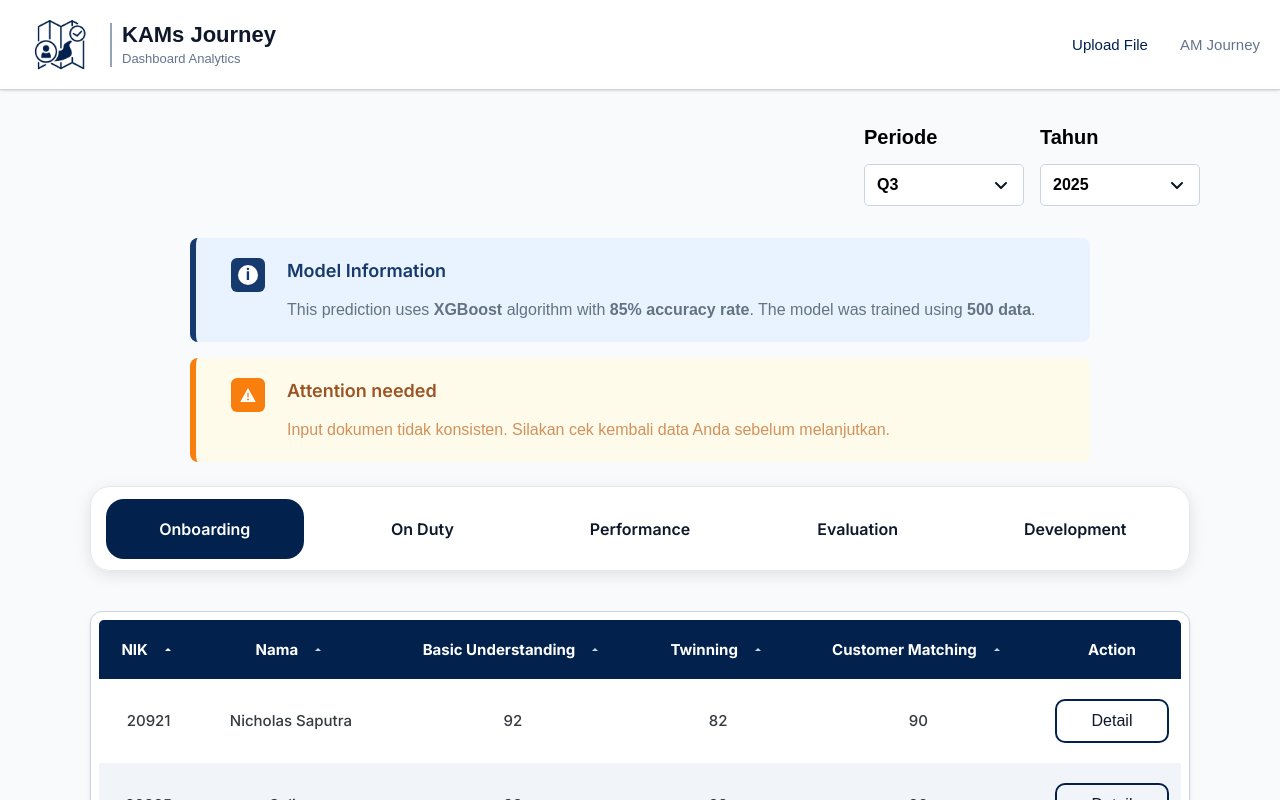
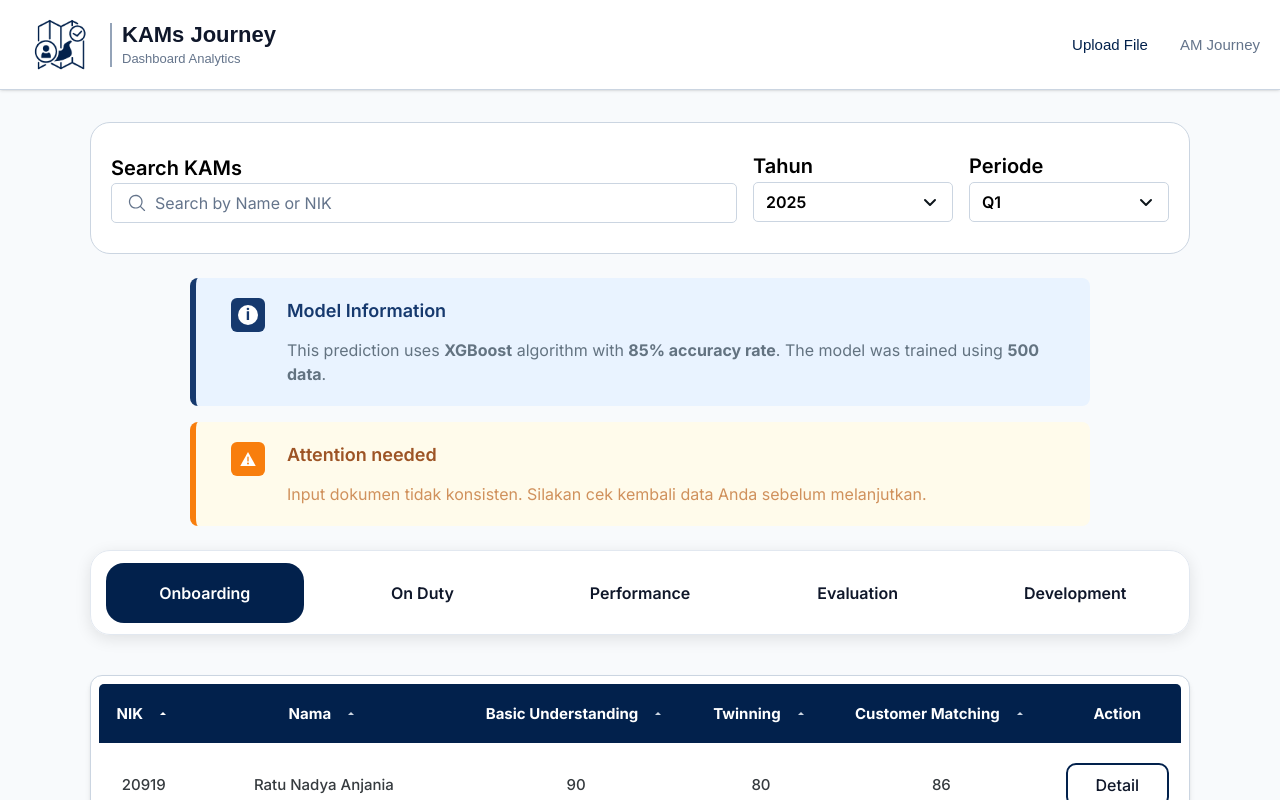
Before and after one commit to sarahnazly/KAMs-Journey, a Next.js app in the folder frontend/: page / in a window 1280 px wide. Shown: the top 800 px of the page. Built offline with nearby package versions, Linux system fonts and the light colour scheme.

Commit message:
feat: convert filters to controlled components and align layout with search bar

```diff
--- a/frontend/src/app/page.tsx
+++ b/frontend/src/app/page.tsx
@@ -6,8 +6,12 @@ import InfoAlert from "@/components/dashboard/InfoAlert";
 import WarningAlert from "@/components/dashboard/WarningAlert";
 import FilterYear from "@/components/dashboard/FilterYear";
 import FilterQuarter from "@/components/dashboard/FilterQuarter";
+import SearchBar from "@/components/dashboard/SearchBar";
 import Toast, { ToastType } from "@/components/common/Toast";
 import TabStage from "@/components/dashboard/TabStage";
+import { Inter } from "next/font/google";
+
+const inter = Inter({ subsets: ["latin"], weight: ["400", "600"] });
 
 export default function HomePage() {
   // Data dinamis
@@ -22,6 +26,9 @@ export default function HomePage() {
   const showToast = (title: string, message: string, type: ToastType) =>
     setToast({ open: true, title, message, type });
   const closeToast = () => setToast({ ...toast, open: false });
+
+  // Search Bar
+  const [search, setSearch] = useState("");
 
   // Filter quarter
   const [quarter, setQuarter] = useState<string>("Q1");
@@ -53,27 +60,36 @@ export default function HomePage() {
       if (year === 2024) {
         setError(`Gagal mengambil data untuk periode ${quarter} tahun ${year}.`);
         setData(null);
-      } else if (year === 2023) {
+        setLoading(false);
+        return;
+      }
+      if (year === 2023) {
         setData([]);
-      } else {
+        setLoading(false);
+        return;
+      }
       const allData = [
         { nik: "20919", nama: "Ratu Nadya Anjania", score1: 90, score2: 80, score3: 86, quarter: "Q1" },
         { nik: "20920", nama: "Budi Santoso", score1: 85, score2: 75, score3: 81, quarter: "Q2" },
         { nik: "20921", nama: "Nicholas Saputra", score1: 92, score2: 82, score3: 90, quarter: "Q3" },
         { nik: "20922", nama: "Pinky Siwi Nastiti", score1: 88, score2: 78, score3: 85, quarter: "Q4" },
-          // duplikasi untuk demo (filter akan pilih sesuai quarter)
         { nik: "20923", nama: "Anindya Maulida Widyatmoko", score1: 90, score2: 80, score3: 86, quarter: "Q1" },
         { nik: "20924", nama: "Sarah Nazly Nuraya", score1: 85, score2: 75, score3: 81, quarter: "Q2" },
         { nik: "20925", nama: "Celina", score1: 92, score2: 82, score3: 90, quarter: "Q3" },
         { nik: "20926", nama: "Alya Ghina", score1: 88, score2: 78, score3: 85, quarter: "Q4" },
       ];
-        // Filter berdasarkan quarter yang dipilih
-        const filteredData = allData.filter((row) => row.quarter === quarter);
-        setData(filteredData);
+      let filtered = allData.filter((row) => row.quarter === quarter);
+      if (search) {
+        filtered = filtered.filter(
+          row =>
+            row.nama.toLowerCase().includes(search.toLowerCase()) ||
+            row.nik.includes(search)
+        );
       }
+      setData(filtered);
       setLoading(false);
     }, 1200);
-  }, [year, quarter, stage]);
+  }, [year, quarter, stage, search]);
 
   // Detail action
   const handleDetail = (row: Record<string, any>) => {
@@ -81,12 +97,28 @@ export default function HomePage() {
   };
 
   return (
-    <div className="min-h-screen w-full bg-[#F8FAFC] flex flex-col items-center justify-start pt-8 gap-6">
-      {/* Filter Quarter and Year */}
-      <div className="w-full flex justify-end mb-2 px-[80px]">
-        <div className="flex flex-row gap-4">
-          <FilterQuarter onChange={setQuarter} />
-          <FilterYear onChange={setYear} />
+    <div className={`min-h-screen w-full bg-[#F8FAFC] flex flex-col items-center justify-start pt-8 gap-6 ${inter.className}`}>
+      {/* SearchBar, Year, and Quarter Filter Card */}
+      <div className="w-full flex justify-center">
+        <div className="w-full max-w-[1100px] bg-white rounded-[20px] border border-[#CBD5E1] flex flex-row items-center gap-4 px-5 py-[30px]" style={{ outlineOffset: -1 }}>
+          <div className="flex-1 flex flex-col items-start">
+            <div className="w-full text-black text-[20px] font-semibold leading-[30px]">Search KAMs</div>
+            <SearchBar value={search} onChange={setSearch} className="w-full" />
+          </div>
+          <div className="flex flex-row items-center gap-4">
+            <div className="w-[200px]">
+              <div className="text-black text-[20px] font-semibold leading-[24px]">Tahun</div>
+              <div className="w-full flex items-center justify-between gap-[72px] bg-white rounded-[5px] border-[#CBD5E1] mt-1">
+                <FilterYear value={year} onChange={setYear} />
+              </div>
+            </div>
+            <div className="w-[200px]">
+              <div className="text-black text-[20px] font-semibold leading-[24px]">Periode</div>
+              <div className="w-full flex items-center justify-between gap-[72px] bg-white rounded-[5px] border-[#CBD5E1] mt-1">
+                <FilterQuarter value={quarter} onChange={setQuarter} />
+              </div>
+            </div>
+          </div>
         </div>
       </div>
 
--- a/frontend/src/components/dashboard/FilterQuarter.tsx
+++ b/frontend/src/components/dashboard/FilterQuarter.tsx
@@ -5,32 +5,20 @@ import React, { useState, useEffect, useRef } from "react";
 const QUARTERS = ["Q1", "Q2", "Q3", "Q4"];
 
 interface FilterQuarterProps {
+  value: string;
   onChange?: (quarter: string) => void;
   className?: string;
   style?: React.CSSProperties;
 }
 
-const getCurrentQuarter = () => {
-  const now = new Date();
-  const month = now.getMonth();
-  if (month < 3) return "Q1";
-  if (month < 6) return "Q2";
-  if (month < 9) return "Q3";
-  return "Q4";
-};
-
 const FilterQuarter: React.FC<FilterQuarterProps> = ({
+  value,
   onChange,
   className = "",
   style = {},
 }) => {
-  const [selectedQuarter, setSelectedQuarter] = useState<string>(getCurrentQuarter());
   const [open, setOpen] = useState<boolean>(false);
   const wrapperRef = useRef<HTMLDivElement>(null);
-
-  useEffect(() => {
-    if (onChange) onChange(selectedQuarter);
-  }, [selectedQuarter, onChange]);
 
   useEffect(() => {
     function handleClickOutside(event: MouseEvent) {
@@ -47,22 +35,17 @@ const FilterQuarter: React.FC<FilterQuarterProps> = ({
 
   return (
     <div
-      className={`relative w-[160px] flex flex-col gap-2 ${className}`}
+      className={`relative w-[200px] flex flex-col gap-1 ${className}`} // Sesuaikan dengan lebar di page.tsx
       ref={wrapperRef}
       style={style}
     >
-      <div
-        className="text-black text-[20px] font-semibold font-inter leading-[30px] mb-1"
-      >
-        Periode
-      </div>
       <button
-        className="w-full flex items-center justify-between py-2 px-3 bg-white rounded-[5px] border border-[#CBD5E1] outline-none font-inter text-[16px] font-semibold text-black leading-[24px] transition"
+        className="w-full h-10 flex items-center justify-between px-3 bg-white rounded-[5px] border border-[#CBD5E1] outline-none font-inter text-[16px] font-semibold text-black leading-[24px] transition" // Tambahkan h-10, ubah py-2 menjadi px-3
         onClick={() => setOpen((v) => !v)}
         type="button"
-        style={{cursor:"pointer"}}
+        style={{ cursor: "pointer" }}
       >
-        <span>{selectedQuarter}</span>
+        <span>{value}</span>
         <span>
           {/* Chevron Down SVG */}
           <svg width="20" height="20" fill="none" viewBox="0 0 20 20">
@@ -83,17 +66,15 @@ const FilterQuarter: React.FC<FilterQuarterProps> = ({
               key={quarter}
               type="button"
               onClick={() => {
-                setSelectedQuarter(quarter);
+                if (onChange) onChange(quarter);
                 setOpen(false);
               }}
               className={`w-full text-left py-2 px-3 font-inter text-[16px] font-semibold leading-[24px] transition-colors ${
-                quarter === selectedQuarter
+                quarter === value
                   ? "bg-[#E9F8FF] text-[#02214C]"
                   : "text-black"
               } hover:bg-[#E9F8FF] hover:text-[#164E9D]`}
-              style={{
-                cursor: "pointer",
-              }}
+              style={{ cursor: "pointer" }}
             >
               {quarter}
             </button>
--- a/frontend/src/components/dashboard/FilterYear.tsx
+++ b/frontend/src/components/dashboard/FilterYear.tsx
@@ -5,24 +5,15 @@ import React, { useState, useEffect, useRef } from "react";
 const YEARS = [2025, 2024, 2023, 2022, 2021];
 
 interface FilterYearProps {
+  value: number;
   onChange?: (year: number) => void;
   className?: string;
   style?: React.CSSProperties;
 }
 
-const getCurrentYear = () => {
-  const now = new Date();
-  return YEARS.includes(now.getFullYear()) ? now.getFullYear() : YEARS[0];
-};
-
-const FilterYear: React.FC<FilterYearProps> = ({ onChange, className = "", style = {} }) => {
-  const [selectedYear, setSelectedYear] = useState<number>(getCurrentYear());
+const FilterYear: React.FC<FilterYearProps> = ({ value, onChange, className = "", style = {} }) => {
   const [open, setOpen] = useState<boolean>(false);
   const wrapperRef = useRef<HTMLDivElement>(null);
-
-  useEffect(() => {
-    if (onChange) onChange(selectedYear);
-  }, [selectedYear, onChange]);
 
   useEffect(() => {
     function handleClickOutside(event: MouseEvent) {
@@ -35,21 +26,17 @@ const FilterYear: React.FC<FilterYearProps> = ({ onChange, className = "", style
   }, []);
 
   return (
-    <div className={`relative w-[160px] flex flex-col gap-2 ${className}`} ref={wrapperRef} style={style}>
-      <div className="text-black text-[20px] font-semibold font-inter leading-[30px] mb-1">Tahun</div>
+    <div className={`relative w-[200px] flex flex-col gap-1 ${className}`} ref={wrapperRef} style={style}>
       <button
-        className="w-full flex items-center justify-between py-2 px-3 bg-white rounded-[5px] border border-[#CBD5E1] outline-none font-inter text-[16px] font-semibold text-black leading-[24px] transition"
+        className="w-full h-10 flex items-center justify-between px-3 bg-white rounded-[5px] border border-[#CBD5E1] outline-none font-inter text-[16px] font-semibold text-black leading-[24px] transition" // Tambahkan h-10, ubah py-2 menjadi px-3
         onClick={() => setOpen(v => !v)}
         type="button"
-        style={{cursor:"pointer"}}
+        style={{ cursor: "pointer" }}
       >
-        <span>{selectedYear}</span>
-        <span>
-          {/* Chevron Down SVG */}
-          <svg width="20" height="20" fill="none" viewBox="0 0 20 20">
-            <path d="M5 8l5 5 5-5" stroke="#0E161C" strokeWidth="2" strokeLinecap="round" strokeLinejoin="round"/>
-          </svg>
-        </span>
+        <span>{value}</span>
+        <svg width="20" height="20" fill="none" viewBox="0 0 20 20">
+          <path d="M5 8l5 5 5-5" stroke="#0E161C" strokeWidth="2" strokeLinecap="round" strokeLinejoin="round"/>
+        </svg>
       </button>
       {open && (
         <div className="absolute left-0 top-full mt-[4px] z-50 bg-white rounded-[5px] border border-[#CBD5E1] shadow-md flex flex-col w-full">
@@ -57,11 +44,11 @@ const FilterYear: React.FC<FilterYearProps> = ({ onChange, className = "", style
             <button
               key={year}
               type="button"
-              onClick={() => { setSelectedYear(year); setOpen(false); }}
+              onClick={() => { if (onChange) onChange(year); setOpen(false); }}
               className={`w-full text-left py-2 px-3 font-inter text-[16px] font-semibold leading-[24px] transition-colors
-                ${year === selectedYear ? "bg-[#E9F8FF] text-[#02214C]" : "text-black"}
+                ${year === value ? "bg-[#E9F8FF] text-[#02214C]" : "text-black"}
                 hover:bg-[#E9F8FF] hover:text-[#164E9D]`}
-              style={{cursor:"pointer"}}
+              style={{ cursor: "pointer" }}
             >
               {year}
             </button>
```
Lines whose indentation alone changed are shown as unchanged.
